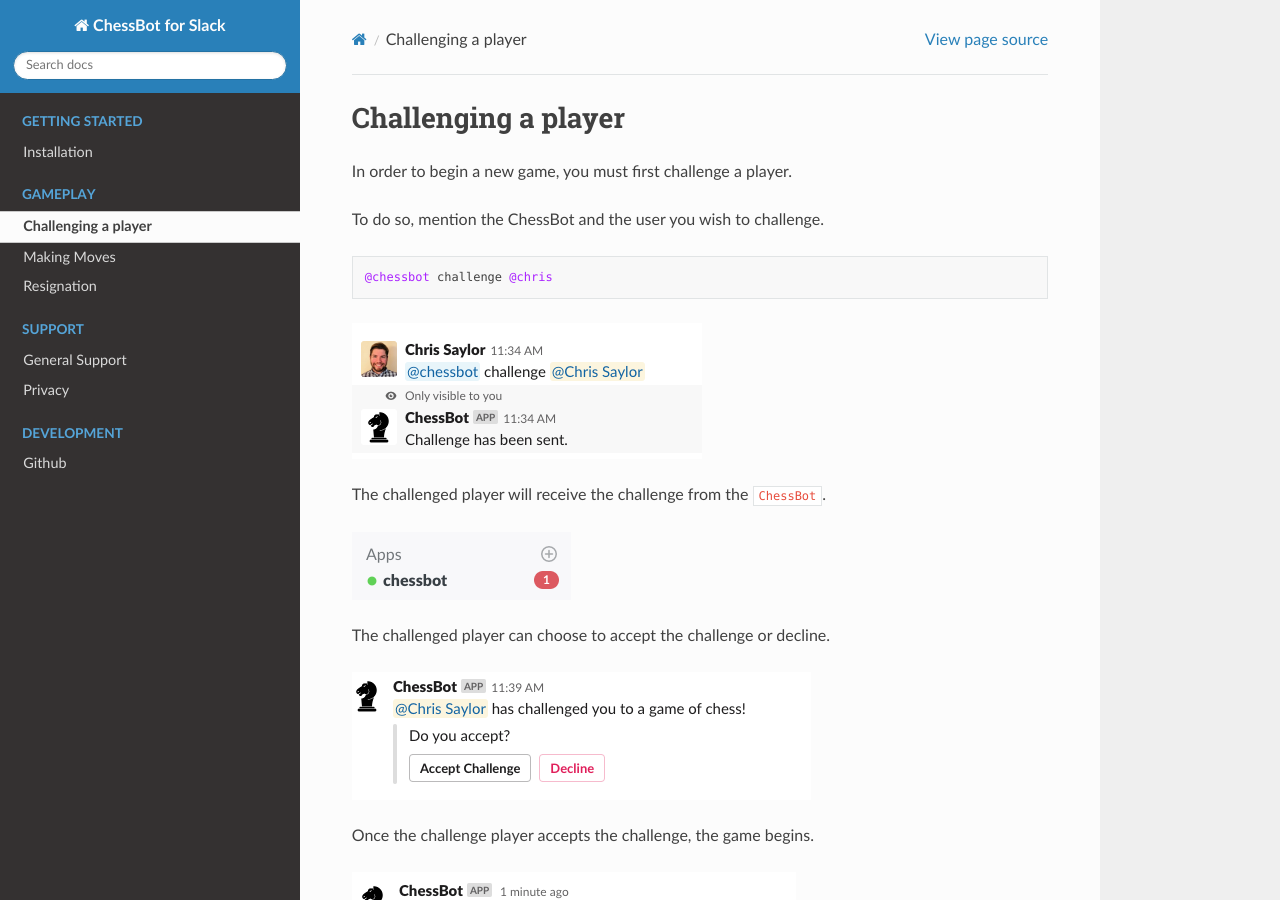
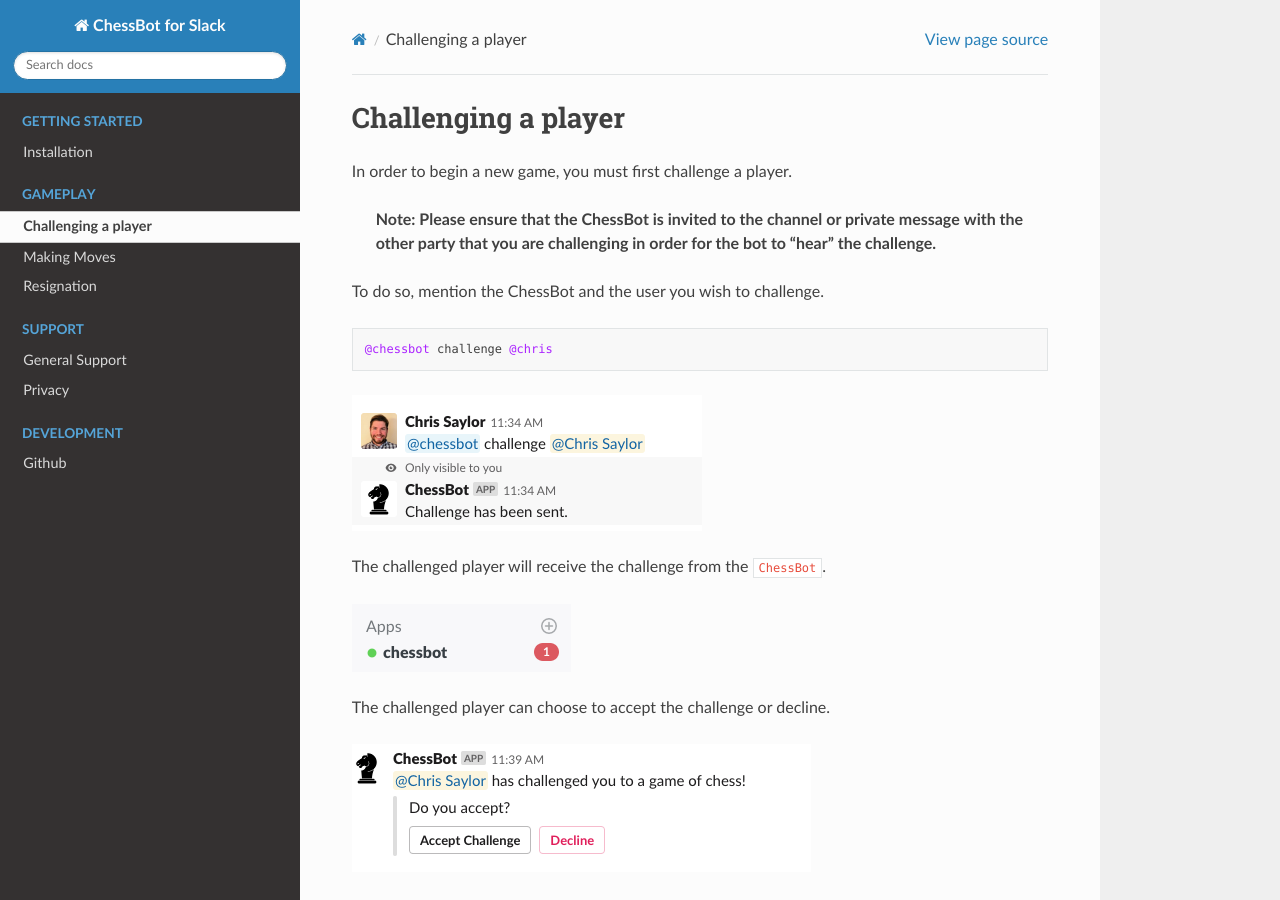
Before and after one commit to cjsaylor/chessbot-docs, a Sphinx documentation site: the page built from docs/source/gameplay/challenging.md, in a window 1280 px wide and 900 px high. Built offline with Sphinx 7.4.7 and the Read the Docs theme 2.0.0, drawn with Linux system fonts in a browser that asks for light colours.

Commit message:
Added note about requirement of the presence of the bot.

```diff
--- a/docs/source/gameplay/challenging.md
+++ b/docs/source/gameplay/challenging.md
@@ -1,6 +1,9 @@
 # Challenging a player
 
 In order to begin a new game, you must first challenge a player.
+
+> __Note: Please ensure that the ChessBot is invited to the channel or private message__
+> __with the other party that you are challenging in order for the bot to "hear" the challenge.__
 
 To do so, mention the ChessBot and the user you wish to challenge.
 
```
